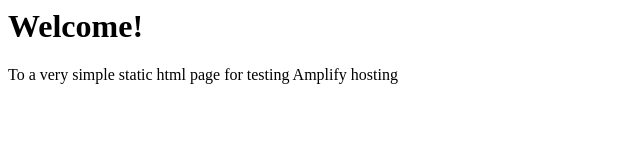
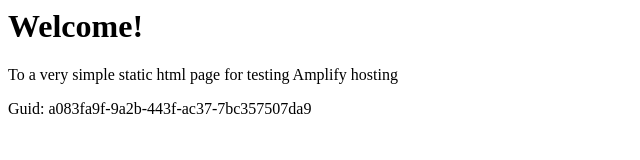
Before and after one commit to aws-aemilia-dub/Github-PR-Commit-Integration-Test-DoNotTouch-GitHubAutoBuildCanaryTest-v1-preprod-eu-west-1, a website: page src/index.html in a window 1280 px wide. Shown: the whole page, without its empty margins (0-640 px from the left). Drawn offline with Linux system fonts and the light colour scheme.

Commit message:
commit from integ tests

```diff
--- a/src/index.html
+++ b/src/index.html
@@ -1,3 +1,5 @@
+
+
 <html lang="en">
 
 <head>
@@ -10,6 +12,6 @@
 <body>
     <h1>Welcome!</h1>
     <p>To a very simple static html page for testing Amplify hosting</p>
-</body>
+    <p>Guid: a083fa9f-9a2b-443f-ac37-7bc357507da9</p></body>
 
 </html>
```
